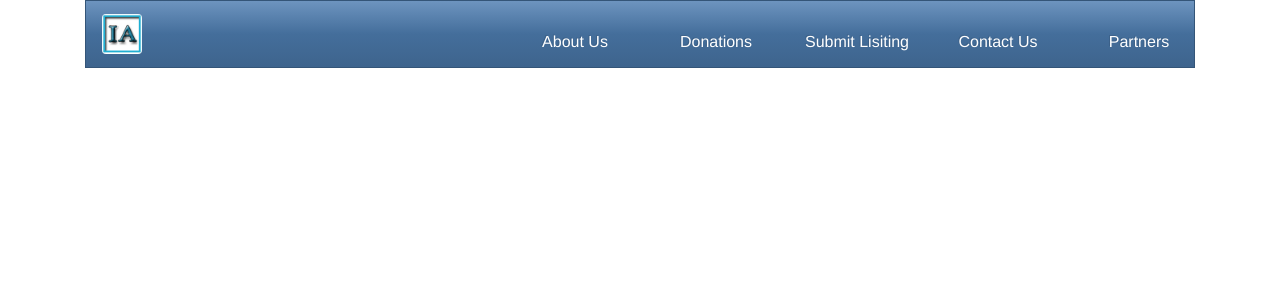
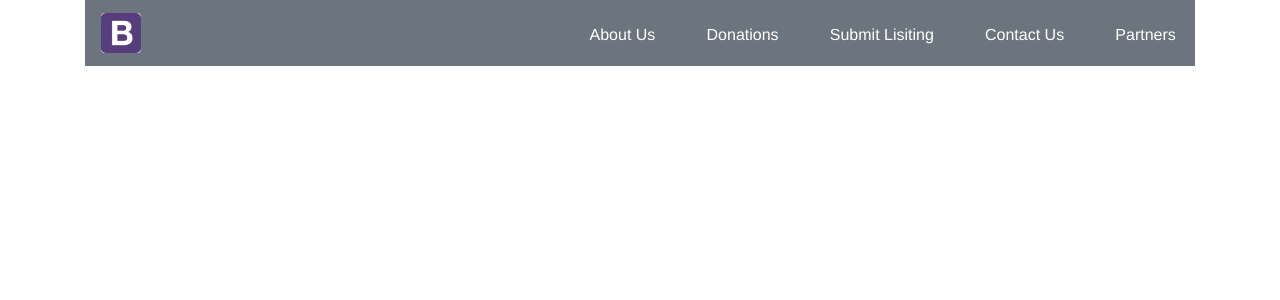
Before and after one commit to slevin222/Navbar_css_only, a PHP site: page / in a window 1280 px wide. Shown: the top 300 px of the page. Run offline with PHP 8.4, Linux system fonts and the light colour scheme; some libraries are stand-ins or nearby versions.

Commit message:
complete template

```diff
--- a/index.html
+++ b/index.html
@@ -5,35 +5,35 @@
     <meta charset="UTF-8">
     <title>CSS Only Navigation Menu</title>
     <meta name="viewport" content="width=device-width, initial-scale=1">
-    <link rel="stylesheet" href="https://stackpath.bootstrapcdn.com/bootswatch/4.1.0/spacelab/bootstrap.min.css">
+    <link rel="stylesheet" href="https://stackpath.bootstrapcdn.com/bootstrap/4.1.1/css/bootstrap.min.css">
     <link rel="stylesheet" href="style.css">
 </head>
 
 <body>
     <div class="container">
-        <nav class="navbar navbar-expand-lg navbar-light bg-primary">
+        <nav class="navbar navbar-expand-lg navbar-light bg-secondary">
             <label for="show-menu" class="show-menu">
                 <span class="navbar-toggler-icon"></span>
             </label>
             <input type="checkbox" id="show-menu" role="button">
             <a class="navbar-brand" href="#">
-                <img src="./images/Logo.jpg" class="img-fluid rounded" width="40" height="40" alt="">
+                <img src="./images/bootstrap.png" class="img-fluid rounded" width="40" height="40" alt="">
             </a>
             <ul id="menu" class="ml-auto w-100 justify-content-end">
                 <li>
-                    <a class="nav-link text-white" href="http://InterventionAmerica.org/aboutus.cfm">About Us</a>
+                    <a class="nav-link text-white" href="#">About Us</a>
                 </li>
                 <li>
-                    <a class="nav-link text-white" href="http://InterventionAmerica.org/donations.cfm">Donations</a>
+                    <a class="nav-link text-white" href="#">Donations</a>
                 </li>
                 <li>
-                    <a class="nav-link text-white" href="http://interventionamerica.org/SignUp/signup.cfm">Submit Lisiting</a>
+                    <a class="nav-link text-white" href="#">Submit Lisiting</a>
                 </li>
                 <li>
-                    <a class="nav-link text-white" href="http://InterventionAmerica.org/contact.cfm">Contact Us</a>
+                    <a class="nav-link text-white" href="#">Contact Us</a>
                 </li>
                 <li>
-                    <a class="nav-link text-white" href="http://InterventionAmerica.org/partners.cfm">Partners</a>
+                    <a class="nav-link text-white" href="#">Partners</a>
                 </li>
             </ul>
         </nav>
--- a/style.css
+++ b/style.css
@@ -1,4 +1,4 @@
-/*Strip the ul of padding and list styling*/
+
 ul {
     list-style-type:none;
     margin:0;
@@ -6,93 +6,99 @@ ul {
     position: absolute;
     display: flex;
 }
-/*Create a horizontal list with spacing*/
+
 li {
-    display:inline-block;
-    float: left;
-    margin-right: 1px;
+    /* display:inline-block; */
+    /* float: right; */
+    margin-right: 1.2rem;
 }
-/*Style for menu links*/
+
 li a {
     display:block;
-    min-width:140px;
-    height: 50px;
+    min-width:1rem;
+    height: 3rem;
     text-align: center;
-    line-height: 50px;
+    line-height: 2.3rem;
     font-family: "Helvetica Neue", Helvetica, Arial, sans-serif;
     color: #fff;
-
+    border-radius: 3px;
     text-decoration: none;
 }
-/*Hover state for top level links*/
+
+
+
 li:hover a {
-    background: #a4cfed;
+    background: black;
+
 }
-/*Style for dropdown links*/
+
 li:hover ul a {
     background: #f3f3f3;
-    color: #2f3036;
-    height: 40px;
-    line-height: 40px;
+    height: 2.3rem;
+    line-height: 2.3rem;
 }
-/*Hover state for dropdown links*/
+
 li:hover ul a:hover {
     background: #a4cfed;
-    color: black;
+
 }
-/*Hide dropdown links until they are needed*/
+
 li ul {
     display: none;
 }
-/*Make dropdown links vertical*/
+
 li ul li {
     display: block;
     float: none;
 }
-/*Prevent text wrapping*/
+
 li ul li a {
     width: auto;
-    min-width: 100px;
-    padding: 0 20px;
+    min-width: 1rem;
+    padding: 0 1.2rem;
 }
-/*Display the dropdown on hover*/
+
 ul li a:hover + .hidden, .hidden:hover {
     display: block;
 }
-/*Style 'show menu' label button and hide it by default*/
+
 .show-menu {
     font-family: "Helvetica Neue", Helvetica, Arial, sans-serif;
     text-decoration: none;
     color: #fff;
     text-align: center;
-    padding: 10px 0;
+    padding: .7rem 0;
     display: none;
 
 }
-/*Hide checkbox*/
+
 input[type=checkbox]{
     display: none;
 }
-/*Show menu when invisible checkbox is checked*/
+
 input[type=checkbox]:checked ~ #menu{
     display: block;
 }
+
+img{
+    border-radius: 5rem;
+}
 /*Responsive Styles*/
 @media screen and (max-width : 760px){
-    /*Make dropdown links appear inline*/
+
     ul {
         position: static;
         display: none;
     }
-    /*Create vertical spacing*/
+
     li {
-        margin-bottom: 1px;
+        margin-bottom: 1rem;
     }
-    /*Make all menu links full width*/
+
     ul li, li a {
         width: 100%;
     }
-    /*Display 'show menu' link*/
+
     .show-menu {
         display:block;
     }
```
Also changed, not shown: images/Logo.jpg (deleted), images/bootstrap.png (added).
